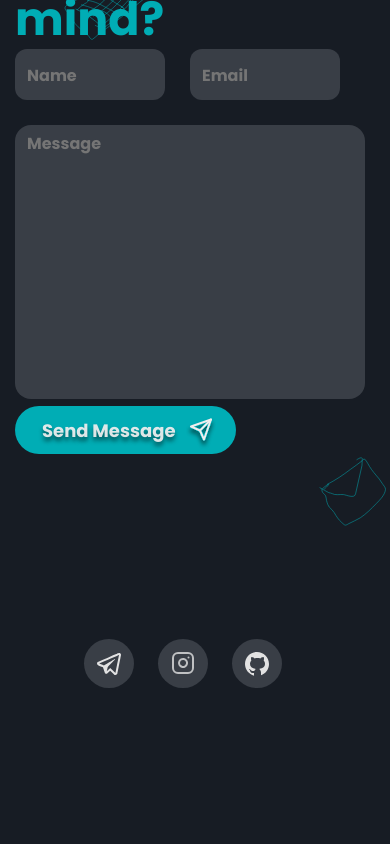
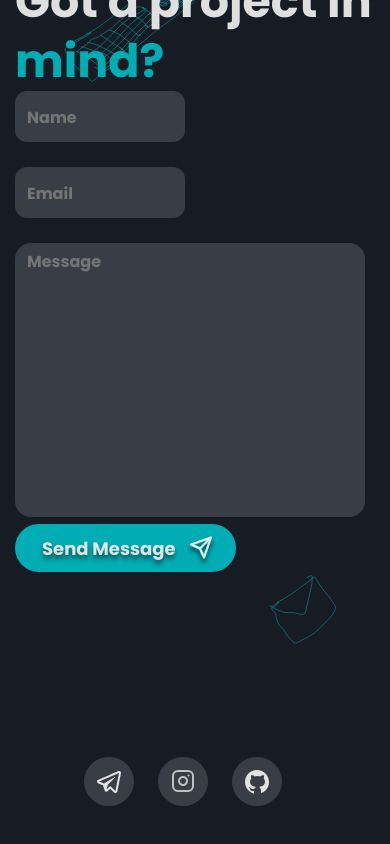
Before and after one commit to ChekhovskyiVlad/Portfolio, a React (Vite) app: page /home in a window 390 px wide. Shown: the part 2308-3152 px from the top of the page. Before the commit the page ends 3036 px from the top, so only its background shows below. Built offline with nearby package versions, Linux system fonts and the light colour scheme.

Commit message:
12 commit

```diff
--- a/src/pages/HomePage/HomePage.style.scss
+++ b/src/pages/HomePage/HomePage.style.scss
@@ -328,6 +328,13 @@
     .buttons{
         flex-direction: column;
     }
+    .buttons__button1{
+        width: 100px;
+    }
+
+    .buttons__button2{
+        width: 100px;
+    }
     .startpiece__img{
         width: 430px;
         height: 500px;
@@ -340,7 +347,7 @@
         flex-wrap: wrap;
     }
     .message__img-email{
-        padding-left: 300px;
+        padding-left: 250px;
     }
 }
 @media (max-width: 767px) {
@@ -375,6 +382,9 @@
     }
     .about__img3{
         padding-left: 100px;
+    }
+    .works{
+        padding-left: 20px;
     }
 }
 
@@ -427,6 +437,6 @@
         width: 350px;
     }
     .message__form input {
-        width: 150px;
+        width: 170px;
     }
 }
```
